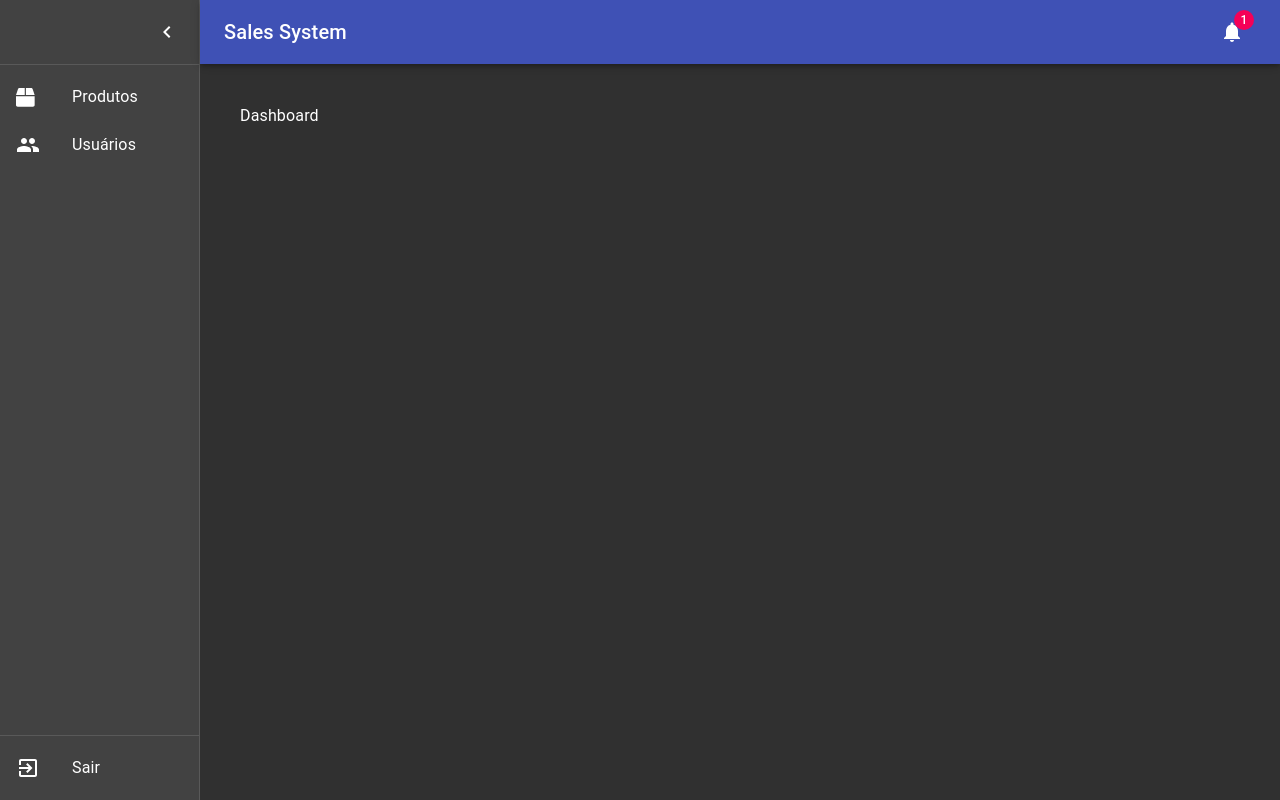
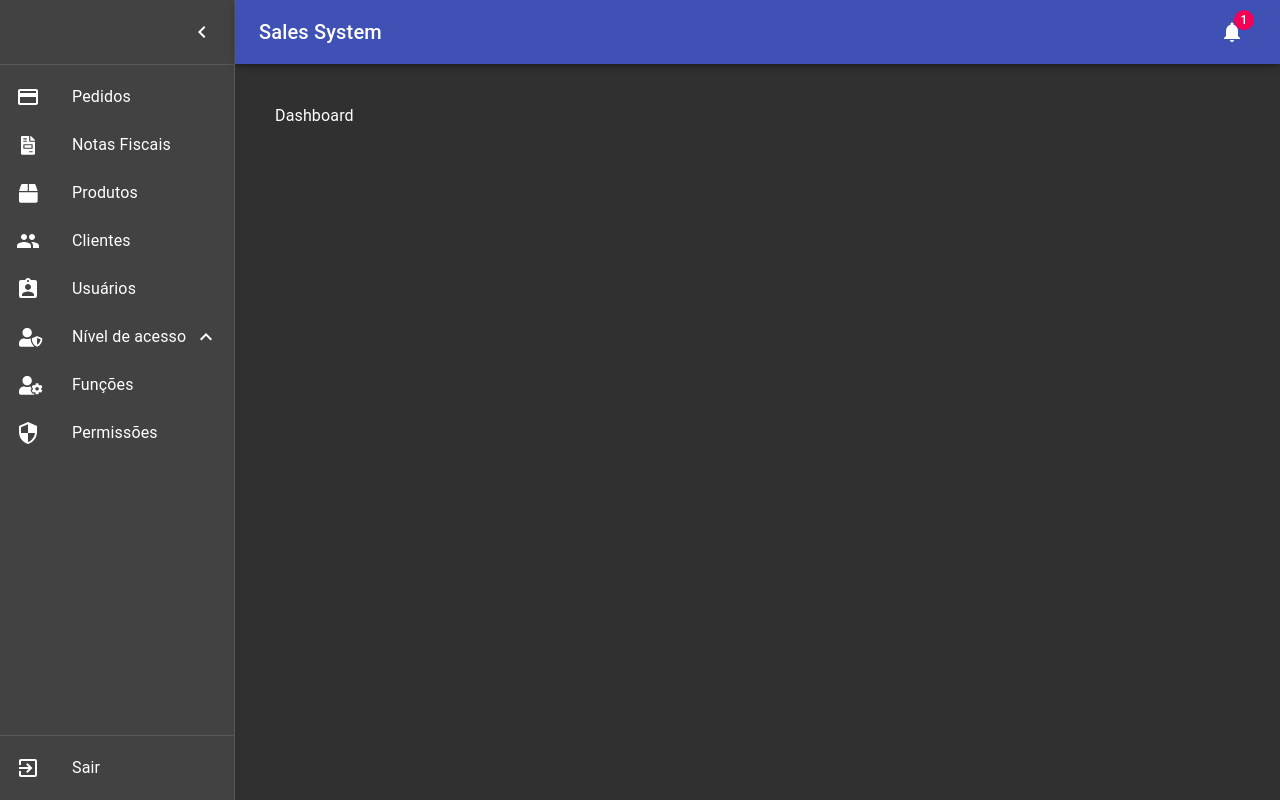
Before and after one commit to tsuyoda/sales-system-front, a React (Create React App) app: page / in a window 1280 px wide. Built offline with nearby package versions, Linux system fonts and the light colour scheme; sample sign-in values are in the browser's storage.

Commit message:
feat: add all icons

```diff
--- a/src/components/Home/styles.ts
+++ b/src/components/Home/styles.ts
@@ -1,6 +1,6 @@
 import { makeStyles } from '@material-ui/core';
 
-const drawerWidth = 200;
+const drawerWidth = 235;
 
 export const useStyles = makeStyles(theme => ({
   root: {
--- a/src/components/MenuItems/index.tsx
+++ b/src/components/MenuItems/index.tsx
@@ -1,25 +1,75 @@
-import { List, ListItem, ListItemIcon, ListItemText } from '@material-ui/core';
+import { Collapse, List, ListItem, ListItemIcon, ListItemText } from '@material-ui/core';
 import PeopleIcon from '@material-ui/icons/People';
+import AssignmentIndIcon from '@material-ui/icons/AssignmentInd';
+import PaymentIcon from '@material-ui/icons/Payment';
+import SecurityIcon from '@material-ui/icons/Security';
 import { FontAwesomeIcon } from '@fortawesome/react-fontawesome';
-import { faBox } from '@fortawesome/free-solid-svg-icons';
+import { faBox, faFileInvoice, faUserShield, faUserCog } from '@fortawesome/free-solid-svg-icons';
 import { Link } from 'react-router-dom';
 import React from 'react';
+import { ExpandLess, ExpandMore } from '@material-ui/icons';
 
 function MenuItems() {
+  const [open, setOpen] = React.useState(true);
+
+  const handleClick = () => {
+    setOpen(!open);
+  };
   return (
     <List style={{ flexGrow: 1 }}>
+      <ListItem button component={Link} to='/order'>
+        <ListItemIcon>
+          <PaymentIcon />
+        </ListItemIcon>
+        <ListItemText primary='Pedidos' />
+      </ListItem>
+      <ListItem button component={Link} to='/invoice'>
+        <ListItemIcon>
+          <FontAwesomeIcon icon={faFileInvoice} size='lg' style={{ marginLeft: 5 }} />
+        </ListItemIcon>
+        <ListItemText primary='Notas Fiscais' />
+      </ListItem>
       <ListItem button component={Link} to='/product'>
         <ListItemIcon>
-          <FontAwesomeIcon icon={faBox} size='lg' />
+          <FontAwesomeIcon icon={faBox} size='lg' style={{ marginLeft: 3 }} />
         </ListItemIcon>
         <ListItemText primary='Produtos' />
       </ListItem>
-      <ListItem button component={Link} to='/user'>
+      <ListItem button component={Link} to='/customer'>
         <ListItemIcon>
           <PeopleIcon />
         </ListItemIcon>
+        <ListItemText primary='Clientes' />
+      </ListItem>
+      <ListItem button component={Link} to='/user'>
+        <ListItemIcon>
+          <AssignmentIndIcon />
+        </ListItemIcon>
         <ListItemText primary='Usuários' />
       </ListItem>
+      <ListItem onClick={handleClick} button>
+        <ListItemIcon>
+          <FontAwesomeIcon icon={faUserShield} size='lg' style={{ marginLeft: 3 }} />
+        </ListItemIcon>
+        <ListItemText primary='Nível de acesso' />
+        {open ? <ExpandLess /> : <ExpandMore />}
+      </ListItem>
+      <Collapse in={open} timeout='auto' unmountOnExit>
+        <List component='div' disablePadding>
+          <ListItem button component={Link} to='/role'>
+            <ListItemIcon>
+              <FontAwesomeIcon icon={faUserCog} size='lg' style={{ marginLeft: 3 }} />
+            </ListItemIcon>
+            <ListItemText primary='Funções' />
+          </ListItem>
+          <ListItem button component={Link} to='/permission'>
+            <ListItemIcon>
+              <SecurityIcon />
+            </ListItemIcon>
+            <ListItemText primary='Permissões' />
+          </ListItem>
+        </List>
+      </Collapse>
     </List>
   );
 }
```
